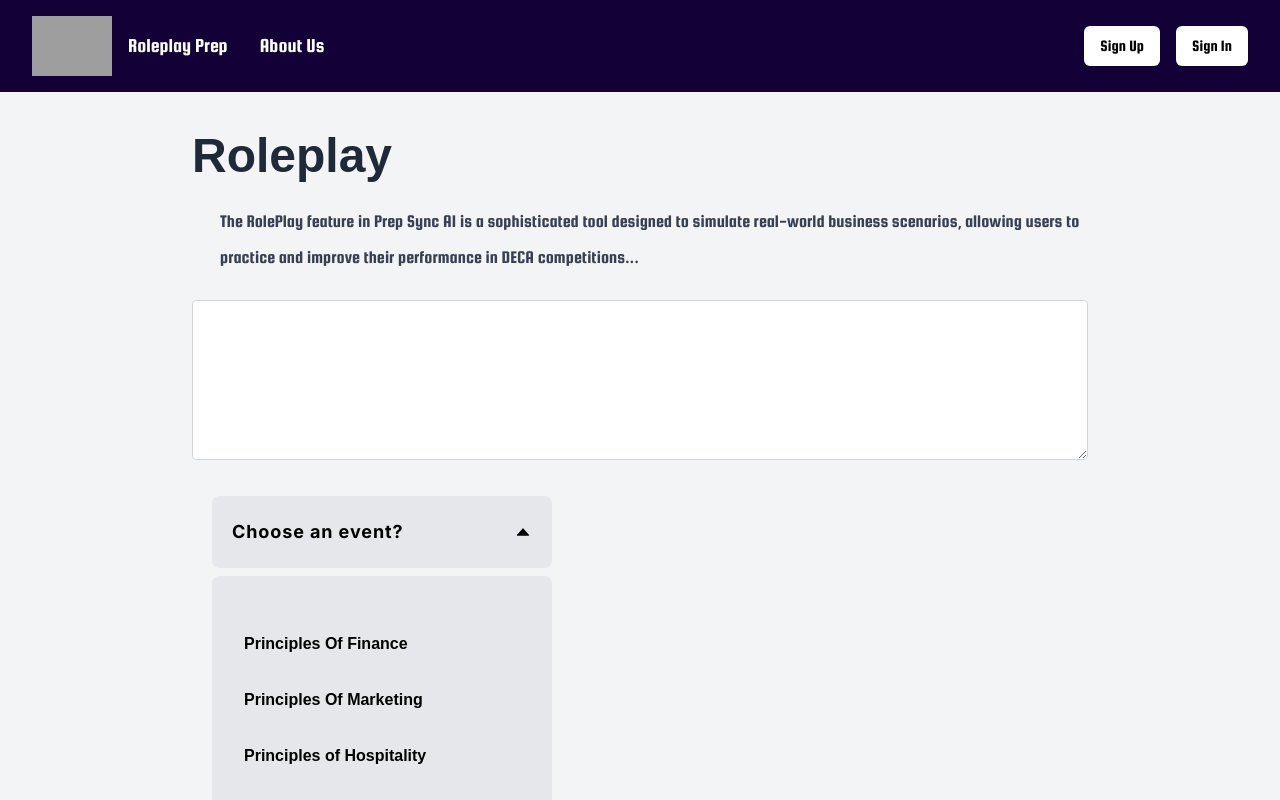
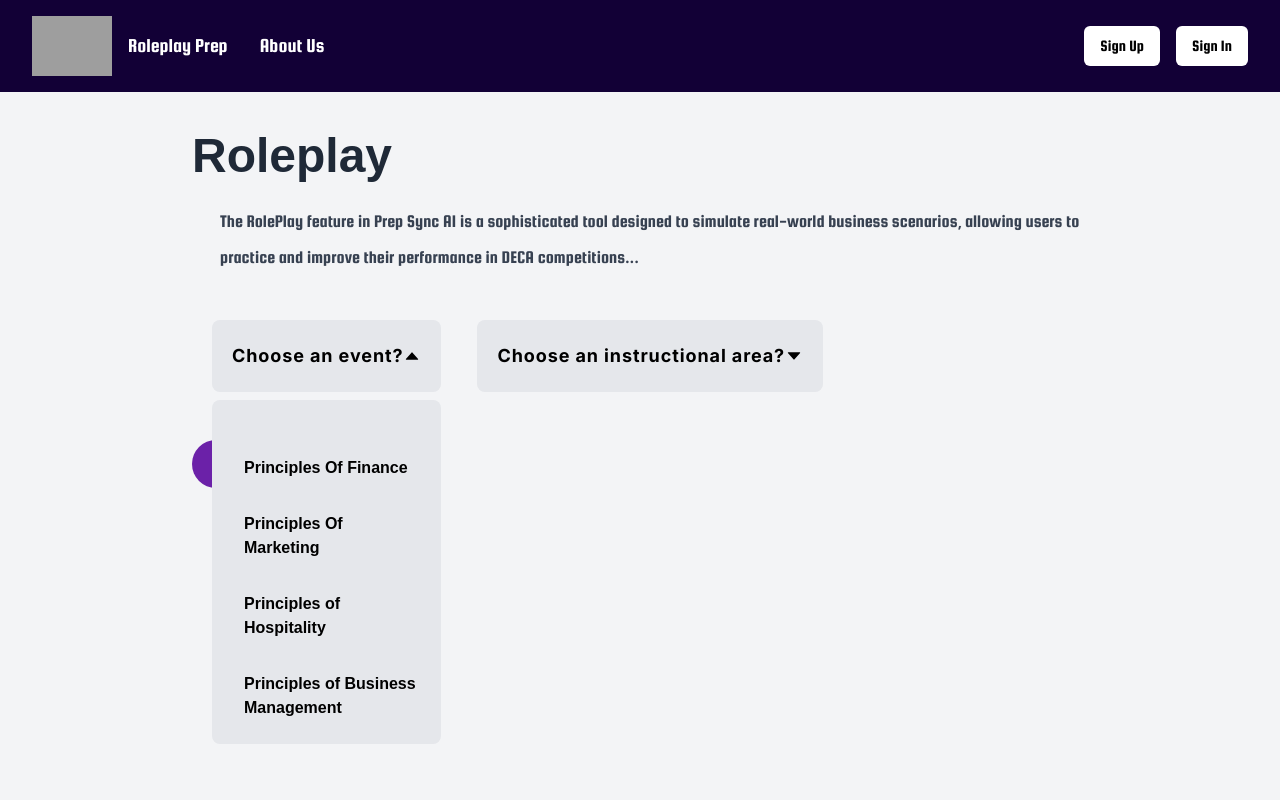
Before and after one commit to RohanasaurusRex/prepsync_demo, a Next.js app: page /roleplay in a window 1280 px wide. Both pictures are taken after a click on the button "Choose an event?". Shown: the top 800 px of the page. Built offline with nearby package versions, Linux system fonts and the light colour scheme; no server answers; grey boxes are pictures that could not be loaded; a web font is replaced by a local one.

Commit message:
Decent prompt engineered.

```diff
--- a/app/api/gpt/route.ts
+++ b/app/api/gpt/route.ts
@@ -14,7 +14,7 @@ export async function POST(req: Request) {
     const completion = await openai.chat.completions.create({
       model: "gpt-4o-mini", // Adjust as needed
       messages: [{ role: "user", content: prompt }],
-      max_tokens: 20,
+      max_tokens: 300,
     });
 
     const responseText = completion.choices[0].message.content;
--- a/app/layout.tsx
+++ b/app/layout.tsx
@@ -2,6 +2,7 @@ import "@styles/globals.css";
 import Nav from "@components/NavigationBar";
 import Home from "./page";
 import Footer from "@components/Footer";
+import Provider from "@components/Provider";
 
 export const metadata = {
   title: "Prep Sync AI",
@@ -12,11 +13,13 @@ const RootLayout = ({ children }: { children: React.ReactNode }) => {
   return (
     <html lang="en">
       <body className="bg-gray-100 font-inter">
-        <div className="min-h-screen flex flex-col">
-          <Nav />
-          <main className="">{children}</main>
-        </div>
-        <Footer></Footer>
+        <Provider>
+          <div className="min-h-screen flex flex-col">
+            <Nav />
+            <main className="">{children}</main>
+          </div>
+          <Footer></Footer>
+        </Provider>
       </body>
     </html>
   );
--- a/app/page.tsx
+++ b/app/page.tsx
@@ -25,13 +25,13 @@ const HomePage = () => {
         </p>
         <div className="flex flex-col md:flex-row md:space-x-4">
           <Link
-            href="/"
+            href="/roleplay"
             className="bg-blue-600 text-white py-3 px-6 rounded-lg shadow-lg hover:bg-blue-700 transition duration-300 mb-4 md:mb-0"
           >
             Get Started
           </Link>
           <Link
-            href="/"
+            href="/roleplay"
             className="bg-gray-800 text-white py-3 px-6 rounded-lg shadow-lg hover:bg-gray-700 transition duration-300"
           >
             Explore Features
--- a/app/roleplay/page.tsx
+++ b/app/roleplay/page.tsx
@@ -1,17 +1,52 @@
 "use client";
 
-import { useState } from "react";
+import { useState, useEffect } from "react";
+import ReactMarkdown from "react-markdown";
 import Dropdown from "@components/Dropdown";
 
 const RoleplayPage = () => {
   const [query, setQuery] = useState("");
   const [response, setResponse] = useState("");
+  const [selectedEvent, setSelectedEvent] = useState<string>("");
+  const [selectedInstructionalArea, setSelectedInstructionalArea] =
+    useState<string>("");
+  const [canOutput, setCanOutput] = useState(false); // canOutput is now stateful
 
-  const handleChange = (e: React.ChangeEvent<HTMLTextAreaElement>) => {
-    setQuery(e.target.value);
+  const selectEvent = (item: string) => {
+    setSelectedEvent(item);
   };
 
-  const handleClick = async () => {
+  const selectInstructionalArea = (item: string) => {
+    setSelectedInstructionalArea(item);
+  };
+
+  const addPrompt = () => {
+    let lenEvent = selectedEvent.length >= 5;
+    let lenInstructionalArea = selectedInstructionalArea.length >= 5;
+    if (lenEvent && lenInstructionalArea) {
+      setQuery(
+        "Can you create a sample deca roleplay that directly mimics one of a real competiton roleplay. It should include performance indicatoars and a 3+ pargraph scenario section. It should be on " +
+          selectedEvent +
+          ". The instructional area needs to be: " +
+          selectedInstructionalArea +
+          "."
+      );
+      console.log(query);
+      setCanOutput(true); // update the state
+    } else {
+      alert("No input given");
+      setCanOutput(false); // prevent output
+    }
+  };
+
+  // Use effect to call API when the query changes and canOutput is true
+  useEffect(() => {
+    if (query !== "" && canOutput) {
+      callAPI();
+    }
+  }, [query, canOutput]); // watch both query and canOutput
+
+  const callAPI = async () => {
     try {
       const res = await fetch("/api/gpt", {
         method: "POST",
@@ -32,6 +67,11 @@ const RoleplayPage = () => {
       setResponse("An error occurred while processing your request.");
     }
   };
+
+  const handleClick = () => {
+    addPrompt(); // Trigger the state update and API call via useEffect
+  };
+
   return (
     <section className="w-full max-w-4xl mx-auto flex flex-col items-start py-10">
       <h1 className="font-electrolize text-5xl font-extrabold text-gray-800 mb-6">
@@ -42,11 +82,9 @@ const RoleplayPage = () => {
         simulate real-world business scenarios, allowing users to practice and
         improve their performance in DECA competitions...
       </p>
-      <textarea
-        value={query}
-        onChange={handleChange}
-        className="w-full h-40 p-4 border border-gray-300 rounded mb-4"
-      />
+      <div className="flex space-x-4 mb-4">
+        {" "}
+        {/* Flex row for dropdowns */}
         <Dropdown
           list={[
             "Principles Of Finance",
@@ -55,7 +93,28 @@ const RoleplayPage = () => {
             "Principles of Business Management",
           ]}
           question="Choose an event?"
+          onSelect={selectEvent}
         />
+        <Dropdown
+          list={[
+            "Customer Relations",
+            "Business Law",
+            "Communications",
+            "Entrepreneurship",
+            "Marketing",
+            "Operations",
+            "Risk Management",
+            "Strategic Management",
+            "Human Resources Management",
+            "Financial-Information Management",
+            "Financial Analysis",
+            "Emotional Intelligence",
+            "Economics",
+          ]}
+          question="Choose an instructional area?"
+          onSelect={selectInstructionalArea}
+        />
+      </div>
       <button
         onClick={handleClick}
         className="bg-purple-800 hover:bg-indigo-900 text-white font-bold py-3 px-6 my-3 rounded-full transition duration-200"
@@ -65,7 +124,7 @@ const RoleplayPage = () => {
       {response && (
         <div className="mt-6 p-4 bg-gray-100 border border-gray-300 rounded">
           <h2 className="font-bold text-lg mb-2">Response:</h2>
-          <p>{response}</p>
+          <ReactMarkdown>{response}</ReactMarkdown>
         </div>
       )}
     </section>
--- a/components/Dropdown.tsx
+++ b/components/Dropdown.tsx
@@ -4,10 +4,11 @@ import { AiOutlineCaretUp, AiOutlineCaretDown } from "react-icons/ai";
 interface DropdownProps {
   list: string[];
   question: string;
+  onSelect: (item: string) => void;
   // onSelect: (item: string) => string; // New prop for handling the selection
 }
 
-const Dropdown = ({ list, question }: DropdownProps) => {
+const Dropdown = ({ list, question, onSelect }: DropdownProps) => {
   const [isOpen, setIsOpen] = useState(false);
   const [selectedItem, setSelectedItem] = useState<string>(question); // State for selected item
   const [dropdownList, setDropdownList] = useState<string[]>(list);
@@ -22,7 +23,7 @@ const Dropdown = ({ list, question }: DropdownProps) => {
   }, [list]); // Ensure this runs whenever the `list` prop changes
 
   return (
-    <div className="relative flex flex-col items-center w-[340px] h-[340px] rounded-lg m-5">
+    <div className="relative flex flex-col items-center rounded-lg m-5">
       <button
         onClick={() => setIsOpen((prev) => !prev)}
         className="bg-gray-200 p-4 w-full flex items-center justify-between font-bold text-lg rounded-lg tracking-wider border-4 border-transparent dropdown"
@@ -42,6 +43,7 @@ const Dropdown = ({ list, question }: DropdownProps) => {
               onClick={() => {
                 setSelectedItem(item); // Set the clicked item as the selected item
                 setIsOpen(false); // Close the dropdown
+                onSelect(item);
               }}
               className="flex w-full justify-between hover:bg-gray-400 cursor-pointer p-4 rounded-r-lg border-l-transparent hover:border-l-purple-800 border-l-8"
             >
--- a/components/NavigationBar.tsx
+++ b/components/NavigationBar.tsx
@@ -4,9 +4,11 @@ import Link from "next/link";
 import Image from "next/image";
 import NavLogo from "../public/assets/static/images/LogoNoWords.ico";
 import { useState } from "react";
+import { useSession } from "next-auth/react";
 
 const Nav = () => {
   const [loggedIn, setLoggedIn] = useState(false);
+  const { data: session } = useSession();
 
   const handleLogIn = () => {
     setLoggedIn(true);
--- /dev/null
+++ b/components/Provider.tsx
@@ -0,0 +1,17 @@
+"use client";
+
+import { ReactNode } from "react";
+import { SessionProvider } from "next-auth/react";
+import { Session } from "next-auth";
+
+// Define the props type
+interface ProviderProps {
+  children: ReactNode;
+  session?: Session | null;
+}
+
+const Provider = ({ children, session }: ProviderProps) => {
+  return <SessionProvider session={session}>{children}</SessionProvider>;
+};
+
+export default Provider;
--- a/package.json
+++ b/package.json
@@ -9,6 +9,7 @@
     "lint": "next lint"
   },
   "dependencies": {
+    "@prisma/client": "5.19.1",
     "bcrypt": "^5.1.1",
     "dotenv": "^16.4.5",
     "mongodb": "^6.8.0",
@@ -19,6 +20,7 @@
     "react": "^18",
     "react-dom": "^18",
     "react-icons": "^5.3.0",
+    "react-markdown": "^9.0.1",
     "webidl-conversions": "^7.0.0"
   },
   "devDependencies": {
```
Also changed, not shown: 1 other file (tests, documents, lock files or other folders). Lines whose indentation alone changed are shown as unchanged.
